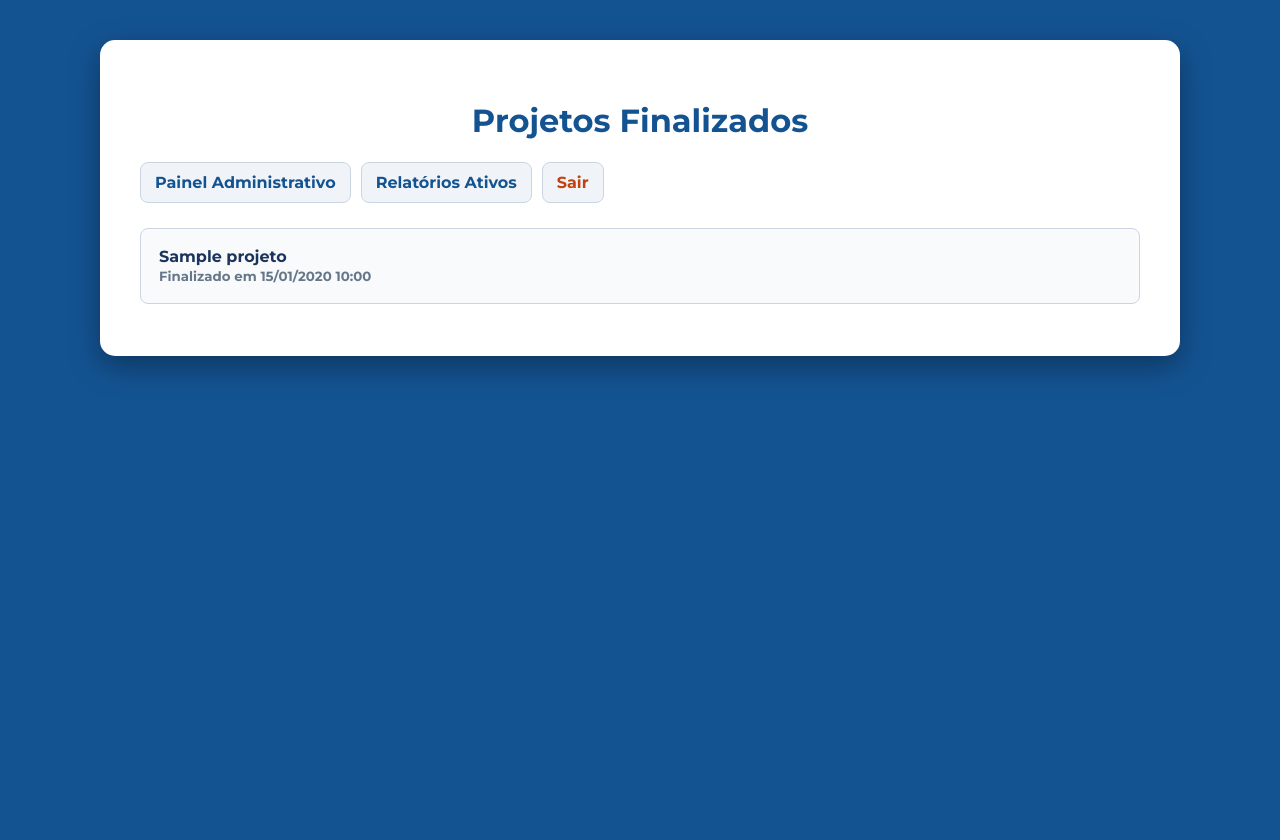
After one commit to HenriqueNunes-2008/qr---Copia, a Flask app: page /admin/projetos-finalizados in a window 1280 px wide. The commit adds this page. Run offline with Flask 3, Linux system fonts and the light colour scheme; the visitor is signed in with stand-in values (Sample User, id 1); tables that the repository leaves empty hold one stand-in row (values such as "Sample post").

Commit message:
Implementação de Projetos Finalizados
Administrativo pode finalizar projeto, gerando relatório individual.

```diff
--- a/Registro_qr/app.py
+++ b/Registro_qr/app.py
@@ -12,6 +12,7 @@ from flask_sqlalchemy import SQLAlchemy
 from dotenv import load_dotenv
 from flask_migrate import Migrate
 from flask_bcrypt import Bcrypt # Para hash de senhas
+from sqlalchemy import inspect, text
 
 # Carrega as variáveis de ambiente do arquivo .env antes de qualquer configuração
 load_dotenv()
@@ -84,6 +85,9 @@ class Projeto(db.Model):
     id = db.Column(db.Integer, primary_key=True)
     nome = db.Column(db.String(100), unique=True, nullable=False)
     ativo = db.Column(db.Boolean, default=True, nullable=False)
+    finalizado = db.Column(db.Boolean, default=False, nullable=False)
+    finalizado_em = db.Column(db.DateTime, nullable=True)
+    finalizado_por = db.Column(db.Integer, db.ForeignKey('usuarios.id'), nullable=True)
 
     def __repr__(self):
         return f'<Projeto {self.nome}>'
@@ -211,7 +215,7 @@ def load_initial_data_from_db():
     global AREAS, PROJETOS, ATIVIDADES, CHARTS
     with app.app_context():
         AREAS[:] = [area.nome for area in Area.query.filter_by(ativo=True).order_by(Area.nome).all()]
-        PROJETOS[:] = [projeto.nome for projeto in Projeto.query.filter_by(ativo=True).order_by(Projeto.nome).all()]
+        PROJETOS[:] = [projeto.nome for projeto in Projeto.query.filter_by(ativo=True, finalizado=False).order_by(Projeto.nome).all()]
         ATIVIDADES[:] = [at.nome for at in Atividade.query.filter_by(ativo=True).order_by(Atividade.nome).all()]
         try:
             # Mantém a configuração de gráficos em config.json por enquanto
@@ -225,7 +229,7 @@ def load_initial_data_from_db():
             print("Erro ao ler config.json. Usando configuração de gráficos padrão.")
             pass
 
-def _get_processed_report_data(areas=None, projetos=None, funcionarios=None, data_inicio=None, data_fim=None):
+def _get_processed_report_data(areas=None, projetos=None, funcionarios=None, data_inicio=None, data_fim=None, project_status='active'):
     """
     Calcula e retorna os dados processados para relatórios (horas trabalhadas, orçadas, etc.).
     Suporta filtros opcionais.
@@ -237,6 +241,12 @@ def _get_processed_report_data(areas=None, projetos=None, funcionarios=None, dat
     """
     query_reg = Registro.query
     query_orc = Orcamento.query
+
+    if project_status != 'all':
+        finalizado = project_status == 'finalized'
+        project_names = [p.nome for p in Projeto.query.filter_by(ativo=True, finalizado=finalizado).all()]
+        query_reg = query_reg.filter(Registro.projeto_nome.in_(project_names))
+        query_orc = query_orc.filter(Orcamento.projeto_nome.in_(project_names))
 
     if areas:
         query_reg = query_reg.filter(Registro.area_nome.in_(areas))
@@ -278,6 +288,7 @@ def _get_processed_report_data(areas=None, projetos=None, funcionarios=None, dat
                 pass
 
     report_data = []
+    project_id_by_name = {project.nome: project.id for project in Projeto.query.all()}
     for orc in all_orcamentos_db:
         key = f"{orc.area_nome} - {orc.projeto_nome}"
         trabalhadas = horas_trabalhadas.get(key, 0)
@@ -289,6 +300,7 @@ def _get_processed_report_data(areas=None, projetos=None, funcionarios=None, dat
             "key": key,
             "area_nome": orc.area_nome,
             "projeto_nome": orc.projeto_nome,
+            "projeto_id": project_id_by_name.get(orc.projeto_nome),
             "horas_trabalhadas": round(trabalhadas, 2),
             "horas_orcadas": orcadas,
             "horas_restantes": round(restantes, 2),
@@ -305,6 +317,25 @@ def criar_planilha_se_nao_existir():
     """
     if not os.path.exists(EXCEL_FILE):
         atualizar_graficos()
+
+def garantir_colunas_finalizacao_projeto():
+    """Atualiza bancos já existentes com os campos de finalização do projeto."""
+    inspector = inspect(db.engine)
+    table_name = Projeto.__table__.name
+    columns = {column['name'] for column in inspector.get_columns(table_name)}
+    dialect = db.engine.dialect.name
+    bool_default = 'FALSE' if dialect == 'postgresql' else '0'
+    statements = []
+    if 'finalizado' not in columns:
+        statements.append(f'ALTER TABLE {table_name} ADD COLUMN finalizado BOOLEAN NOT NULL DEFAULT {bool_default}')
+    if 'finalizado_em' not in columns:
+        statements.append(f'ALTER TABLE {table_name} ADD COLUMN finalizado_em TIMESTAMP')
+    if 'finalizado_por' not in columns:
+        statements.append(f'ALTER TABLE {table_name} ADD COLUMN finalizado_por INTEGER')
+    for statement in statements:
+        db.session.execute(text(statement))
+    if statements:
+        db.session.commit()
 
 @app.route('/')
 def index():
@@ -383,6 +414,10 @@ def registrar():
             projeto = data_payload.get("projeto")
             atividade = data_payload.get("atividade")
 
+            projeto_ativo = Projeto.query.filter_by(nome=projeto, ativo=True, finalizado=False).first()
+            if not projeto_ativo:
+                return jsonify({"status": "error", "message": "Este projeto foi finalizado ou não está disponível para novos registros."})
+
             novo_registro = Registro(
                 data=agora.date(),
                 funcionario_id=idf,
@@ -443,7 +478,7 @@ def config_js():
     """
     # Carrega as áreas e projetos do banco de dados para o frontend
     areas_db = [area.nome for area in Area.query.filter_by(ativo=True).order_by(Area.nome).all()]
-    projetos_db = [projeto.nome for projeto in Projeto.query.filter_by(ativo=True).order_by(Projeto.nome).all()]
+    projetos_db = [projeto.nome for projeto in Projeto.query.filter_by(ativo=True, finalizado=False).order_by(Projeto.nome).all()]
 
     areas_json = json.dumps(areas_db)
     projetos_json = json.dumps(projetos_db)
@@ -561,7 +596,8 @@ def admin():
         projetos=f_projetos,
         funcionarios=f_funcionarios,
         data_inicio=f_inicio if f_inicio else None,
-        data_fim=f_fim if f_fim else None
+        data_fim=f_fim if f_fim else None,
+        project_status='active'
     )
 
     # Calcula o total de horas dos registros filtrados
@@ -569,7 +605,7 @@ def admin():
 
     # Carrega todos os dados necessários para exibir no painel de administração
     areas = Area.query.filter_by(ativo=True).order_by(Area.nome).all()
-    projetos = Projeto.query.filter_by(ativo=True).order_by(Projeto.nome).all()
+    projetos = Projeto.query.filter_by(ativo=True, finalizado=False).order_by(Projeto.nome).all()
     atividades_list = Atividade.query.filter_by(ativo=True).order_by(Atividade.nome).all()
     employees = Funcionario.query.filter_by(ativo=True).order_by(Funcionario.nome).all()
     users = User.query.filter_by(ativo=True).order_by(User.username).all() # Para gestão de usuários
@@ -641,6 +677,9 @@ def add_projeto():
         if existing_projeto:
             if not existing_projeto.ativo:
                 existing_projeto.ativo = True # Reativa se já existia inativa
+                existing_projeto.finalizado = False
+                existing_projeto.finalizado_em = None
+                existing_projeto.finalizado_por = None
                 db.session.commit()
                 load_initial_data_from_db()
                 return jsonify({"status": "ok"})
@@ -661,6 +700,8 @@ def delete_projeto():
     projeto_nome = data.get('projeto')
     projeto = Projeto.query.filter_by(nome=projeto_nome).first()
     if projeto:
+        if projeto.finalizado:
+            return jsonify({"status": "error", "message": "Projetos finalizados devem permanecer no histórico."})
         projeto.ativo = False # Soft Delete
         db.session.commit()
         load_initial_data_from_db()
@@ -739,6 +780,8 @@ def edit_registro():
     registro = db.session.get(Registro, reg_id)
     if not registro:
         return jsonify({"status": "error", "message": "Registro não encontrado."})
+    if Projeto.query.filter_by(nome=registro.projeto_nome, finalizado=True).first():
+        return jsonify({"status": "error", "message": "Não é possível alterar registros de um projeto finalizado."})
 
     # Validações para Área e Projeto
     if nova_area_nome:
@@ -746,7 +789,7 @@ def edit_registro():
         if not area_existe:
             return jsonify({"status": "error", "message": f"Área '{nova_area_nome}' não encontrada ou inativa."})
     if novo_projeto_nome:
-        projeto_existe = Projeto.query.filter_by(nome=novo_projeto_nome, ativo=True).first()
+        projeto_existe = Projeto.query.filter_by(nome=novo_projeto_nome, ativo=True, finalizado=False).first()
         if not projeto_existe:
             return jsonify({"status": "error", "message": f"Projeto '{novo_projeto_nome}' não encontrado ou inativo."})
     if nova_atividade_nome:
@@ -830,6 +873,9 @@ def add_orcamento():
     except ValueError:
         return jsonify({"status": "error", "message": "Horas orçadas devem ser um número válido."})
 
+    if not Projeto.query.filter_by(nome=projeto, ativo=True, finalizado=False).first():
+        return jsonify({"status": "error", "message": "Não é possível alterar o orçamento de um projeto finalizado ou inativo."})
+
     # Tenta encontrar um orçamento existente para a combinação de área/projeto/número
     orcamento = Orcamento.query.filter_by(
         area_nome=area,
@@ -893,7 +939,7 @@ def get_qrcodes_data():
 
     funcionarios = Funcionario.query.filter_by(ativo=True).order_by(Funcionario.nome).all()
     areas = Area.query.filter_by(ativo=True).order_by(Area.nome).all()
-    projetos = Projeto.query.filter_by(ativo=True).order_by(Projeto.nome).all()
+    projetos = Projeto.query.filter_by(ativo=True, finalizado=False).order_by(Projeto.nome).all()
     atividades = Atividade.query.filter_by(ativo=True).order_by(Atividade.nome).all()
 
     return jsonify({
@@ -934,7 +980,8 @@ def api_orcamentos():
     Retorna a lista de orçamentos cadastrados no banco de dados.
     Substitui a leitura de orcamentos.json.
     """
-    orcamentos = Orcamento.query.filter_by(ativo=True).order_by(Orcamento.area_nome, Orcamento.projeto_nome).all()
+    projetos_ativos = [p.nome for p in Projeto.query.filter_by(ativo=True, finalizado=False).all()]
+    orcamentos = Orcamento.query.filter(Orcamento.ativo.is_(True), Orcamento.projeto_nome.in_(projetos_ativos)).order_by(Orcamento.area_nome, Orcamento.projeto_nome).all()
     return jsonify([
         {
             "area": o.area_nome,
@@ -1010,10 +1057,7 @@ def view_reports():
     if 'user_id' not in session:
         return redirect(url_for('index'))
 
-    if session.get('acesso') != 'relator':
-        # Se não for relator, direciona para a área compatível (administrativo -> /admin)
-        if session.get('acesso') == 'administrativo':
-            return redirect(url_for('admin'))
+    if session.get('acesso') not in ('relator', 'administrativo'):
         return redirect(url_for('index'))
 
 
@@ -1024,26 +1068,69 @@ def view_reports():
 
     all_registros, all_orcamentos_db, report_data = _get_processed_report_data(
         areas=f_areas,
-        projetos=f_projetos
+        projetos=f_projetos,
+        project_status='active'
     )
 
     # Carrega opções para os filtros
     areas = Area.query.filter_by(ativo=True).order_by(Area.nome).all()
-    projetos = Projeto.query.filter_by(ativo=True).order_by(Projeto.nome).all()
+    projetos = Projeto.query.filter_by(ativo=True, finalizado=False).order_by(Projeto.nome).all()
 
     return render_template('reports.html',
                            report_data=report_data, # Dados processados para a tabela de gráficos
                            areas=areas,
                            projetos=projetos,
                            f_areas=f_areas,
-                           f_projetos=f_projetos)
+                           f_projetos=f_projetos,
+                           acesso=session.get('acesso'),
+                           projeto_individual=None)
+
+@app.route('/admin/projetos-finalizados')
+def projetos_finalizados():
+    if 'user_id' not in session or session.get('acesso') not in ('relator', 'administrativo'):
+        return redirect(url_for('index'))
+    projetos = Projeto.query.filter_by(ativo=True, finalizado=True).order_by(Projeto.finalizado_em.desc(), Projeto.nome).all()
+    return render_template('finished_projects.html', projetos=projetos, acesso=session.get('acesso'))
+
+@app.route('/admin/projetos-finalizados/<int:projeto_id>')
+def relatorio_projeto_finalizado(projeto_id):
+    if 'user_id' not in session or session.get('acesso') not in ('relator', 'administrativo'):
+        return redirect(url_for('index'))
+    projeto = db.session.get(Projeto, projeto_id)
+    if not projeto or not projeto.ativo or not projeto.finalizado:
+        return redirect(url_for('projetos_finalizados'))
+    registros, _, report_data = _get_processed_report_data(projetos=[projeto.nome], project_status='finalized')
+    return render_template('reports.html', report_data=report_data, areas=[], projetos=[],
+                           f_areas=[], f_projetos=[], acesso=session.get('acesso'),
+                           projeto_individual=projeto, registros=registros)
+
+@app.route('/admin/finalizar_projeto', methods=['POST'])
+def finalizar_projeto():
+    if session.get('acesso') != 'administrativo':
+        return jsonify({"status": "error", "message": "Não autorizado"}), 403
+    projeto_id = (request.get_json() or {}).get('projeto_id')
+    projeto = db.session.get(Projeto, projeto_id)
+    if not projeto or not projeto.ativo:
+        return jsonify({"status": "error", "message": "Projeto não encontrado."}), 404
+    if projeto.finalizado:
+        return jsonify({"status": "error", "message": "Este projeto já foi finalizado."})
+    if Registro.query.filter_by(projeto_nome=projeto.nome, status='em_andamento').first():
+        return jsonify({"status": "error", "message": "Finalize os registros de horas em andamento antes de encerrar o projeto."})
+    projeto.finalizado = True
+    projeto.finalizado_em = datetime.now()
+    projeto.finalizado_por = session.get('user_id')
+    db.session.commit()
+    load_initial_data_from_db()
+    atualizar_graficos()
+    return jsonify({"status": "ok", "message": "Projeto finalizado e movido para o histórico."})
 
 def atualizar_graficos():
     """
     Gera um novo arquivo Excel 'registros.xlsx' do zero para evitar corrupção.
     Popula as abas 'Registros', 'Orçamentos' e 'Gráficos' com dados do banco.
     """
-    all_registros, all_orcamentos_db, report_data = _get_processed_report_data()
+    # A planilha é o histórico completo: projetos finalizados continuam nela.
+    all_registros, all_orcamentos_db, report_data = _get_processed_report_data(project_status='all')
 
     wb = Workbook()
 
@@ -1152,6 +1239,7 @@ def atualizar_graficos():
 # independentemente de como o app é iniciado (Gunicorn ou Python direto)
 with app.app_context():
     db.create_all()
+    garantir_colunas_finalizacao_projeto()
     # Garante que o arquivo Excel e as abas existam
     criar_planilha_se_nao_existir()
     load_initial_data_from_db()
--- a/Registro_qr/templates/admin.html
+++ b/Registro_qr/templates/admin.html
@@ -487,6 +487,8 @@
         <h3>Menu Administrativo</h3>
         <a href="javascript:void(0)" onclick="showView('registros')">Registro de Horas</a>
         <a href="javascript:void(0)" onclick="showView('orcamentos')">Horas Orçadas</a>
+        <a href="/admin/reports">Relatório</a>
+        <a href="/admin/projetos-finalizados">Projetos Finalizados</a>
         <a href="/qrcodes">QR Codes</a>
     </div>
 
--- /dev/null
+++ b/Registro_qr/templates/finished_projects.html
@@ -0,0 +1,39 @@
+<!DOCTYPE html>
+<html lang="pt-BR">
+<head>
+    <meta charset="UTF-8">
+    <meta name="viewport" content="width=device-width, initial-scale=1">
+    <title>Projetos Finalizados</title>
+    <link href="https://fonts.googleapis.com/css2?family=Montserrat:wght@400;700&display=swap" rel="stylesheet">
+    <style>
+        body { margin: 0; min-height: 100vh; font-family: 'Montserrat', sans-serif; background: #145392; color: #1A345B; }
+        .container { max-width: 1000px; margin: 40px auto; padding: 40px; border-radius: 15px; background: white; box-shadow: 0 10px 30px rgba(0,0,0,.35); }
+        h1 { color: #145392; text-align: center; }
+        .nav { display: flex; gap: 10px; flex-wrap: wrap; margin-bottom: 25px; }
+        .nav a, .project-link { text-decoration: none; font-weight: 700; border-radius: 8px; }
+        .nav a { padding: 10px 14px; background: #f0f4f8; border: 1px solid #cbd5e1; color: #145392; }
+        .project-link { display: block; color: #1A345B; background: #f8fafc; border: 1px solid #cbd5e1; padding: 18px; margin: 12px 0; }
+        .project-link:hover { border-color: #4CBDE0; background: #eefbff; }
+        small { color: #657788; }
+        .empty { padding: 25px; text-align: center; background: #f8fafc; border-radius: 8px; color: #657788; }
+    </style>
+</head>
+<body>
+    <main class="container">
+        <h1>Projetos Finalizados</h1>
+        <nav class="nav">
+            {% if acesso == 'administrativo' %}<a href="/admin">Painel Administrativo</a>{% endif %}
+            <a href="/admin/reports">Relatórios Ativos</a>
+            <a href="/logout" style="color:#c2410c;">Sair</a>
+        </nav>
+        {% for projeto in projetos %}
+        <a class="project-link" href="/admin/projetos-finalizados/{{ projeto.id }}">
+            {{ projeto.nome }}<br>
+            <small>Finalizado em {{ projeto.finalizado_em.strftime('%d/%m/%Y %H:%M') if projeto.finalizado_em else '-' }}</small>
+        </a>
+        {% else %}
+        <div class="empty">Nenhum projeto finalizado.</div>
+        {% endfor %}
+    </main>
+</body>
+</html>
```
Also changed, not shown: Registro_qr/templates/reports.html (+66 -1 lines).
